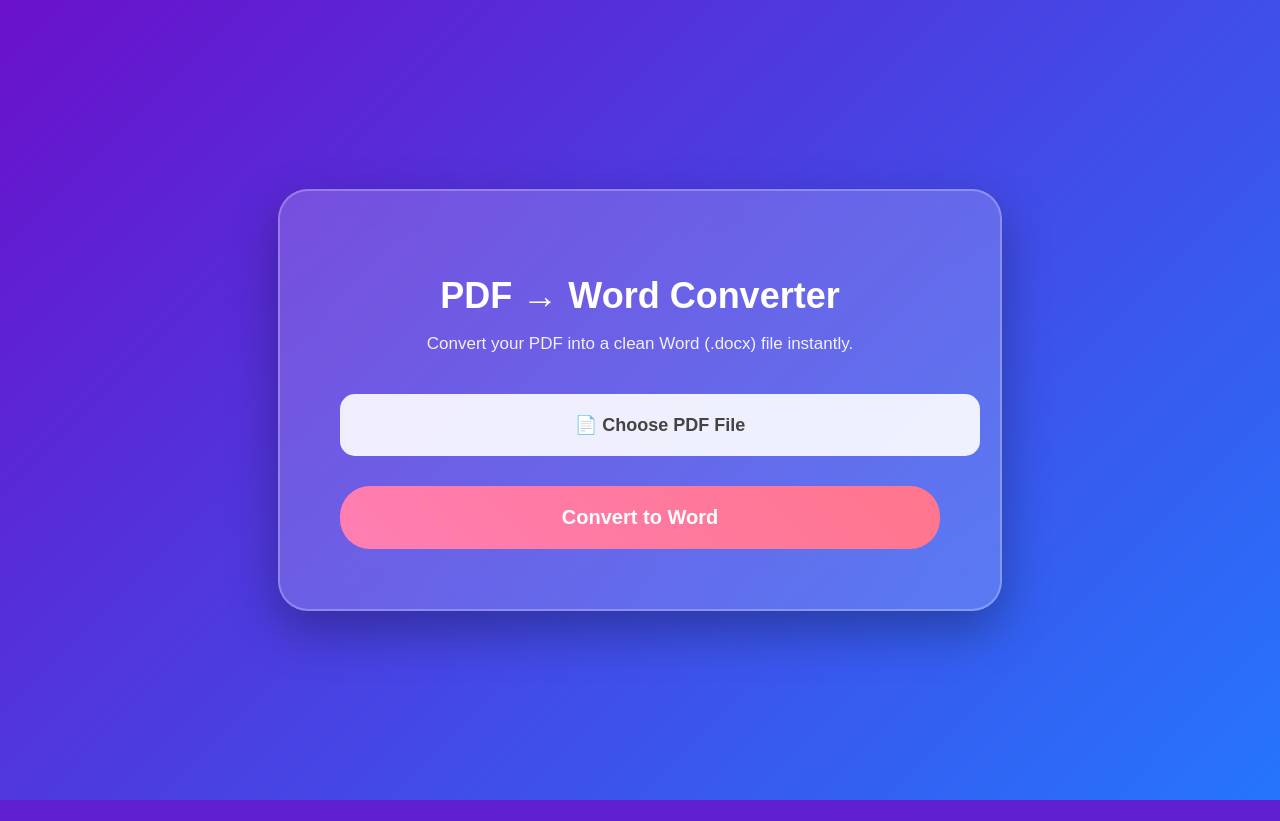
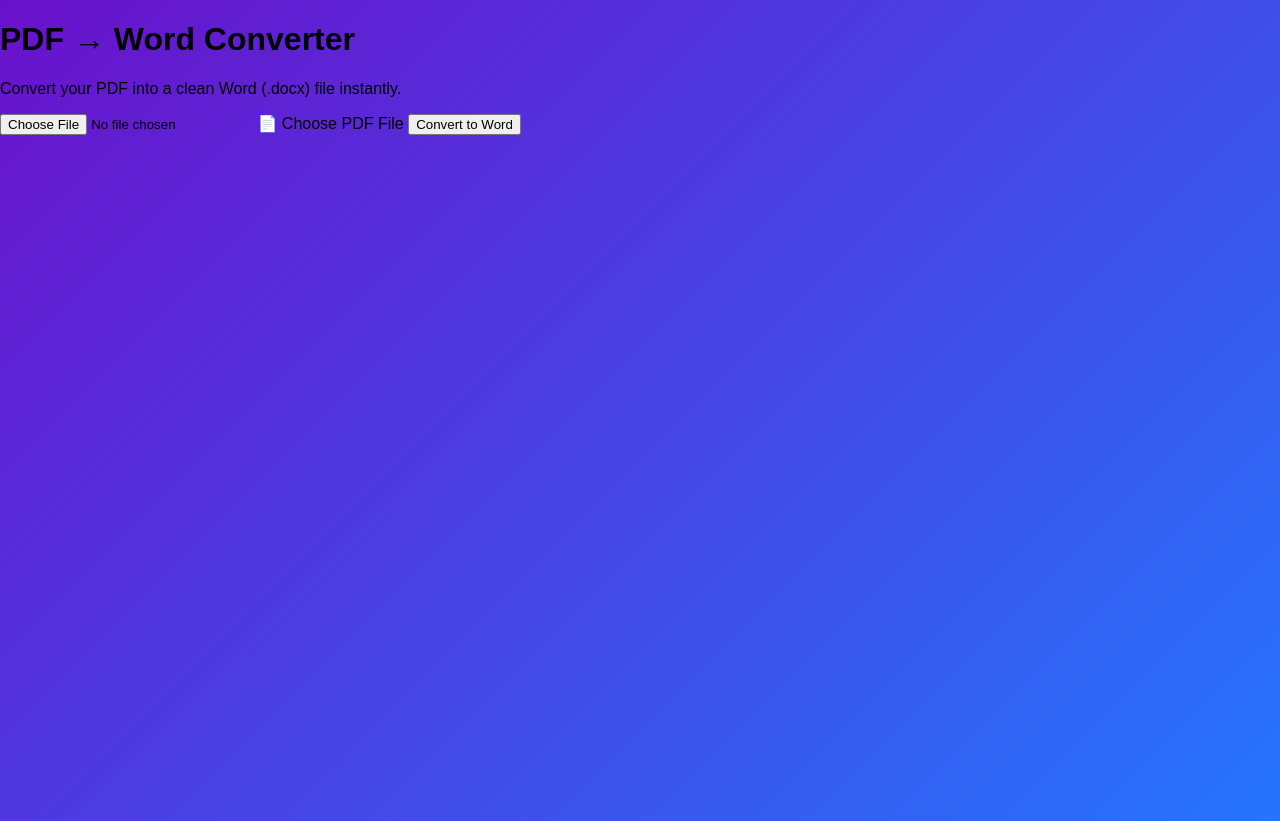
Before and after one commit to ankita05-web/pdf2word, a Flask app: page / in a window 1280 px wide. Before the commit the page ends 800 px from the top, so only its background shows below. Run offline with Flask 3, Linux system fonts and the light colour scheme.

Commit message:
Update index.html

```diff
--- a/templates/index.html
+++ b/templates/index.html
@@ -1,26 +1,26 @@
 <!DOCTYPE html>
 <html lang="en">
 <head>
-    <meta charset="UTF-8">
-    <meta name="viewport" content="width=device-width, initial-scale=1.0">
+    <meta charset="UTF-8" />
+    <meta name="viewport" content="width=device-width, initial-scale=1" />
     <title>PDF to Word Converter</title>
-    <link rel="stylesheet" href="style.css">
+    <link rel="stylesheet" href="{{ url_for('static', filename='style.css') }}" />
 </head>
 <body>
 
-    <div class="wrapper">
-        <div class="converter-box">
-            <h1>PDF → Word Converter</h1>
-            <p>Convert your PDF into a clean Word (.docx) file instantly.</p>
+<div class="container">
+    <h1>PDF → Word Converter</h1>
+    <p class="subtitle">Convert your PDF into a clean Word (.docx) file instantly.</p>
 
-            <label class="upload-area">
-                <input type="file" id="pdfFile" class="file-input">
-                📄 Choose PDF File
-            </label>
+    <form action="/convert" method="POST" enctype="multipart/form-data">
+        <label class="upload-box">
+            <input type="file" name="pdf_file" accept="application/pdf" required />
+            <span>📄 Choose PDF File</span>
+        </label>
 
-            <button class="convert-btn">Convert to Word</button>
-        </div>
-    </div>
+        <button type="submit" class="btn">Convert to Word</button>
+    </form>
+</div>
 
 </body>
 </html>
```
